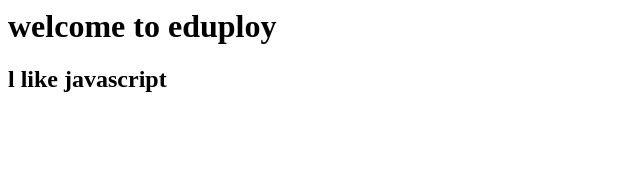
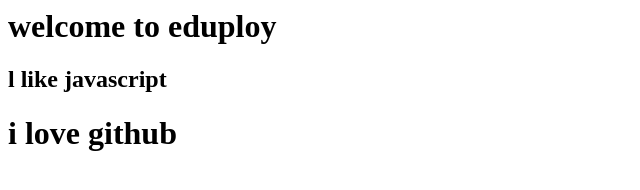
Before and after one commit to havish07/edupoly, a plain HTML site: page index.html in a window 1280 px wide. Shown: the whole page, without its empty margins (0-640 px from the left). Drawn offline with Linux system fonts and the light colour scheme.

Commit message:
3 change

```diff
--- a/index.html
+++ b/index.html
@@ -4,3 +4,6 @@
 <h2>l like javascript
 
 </h2>
+<h1>i love github
+
+</h1>
```
